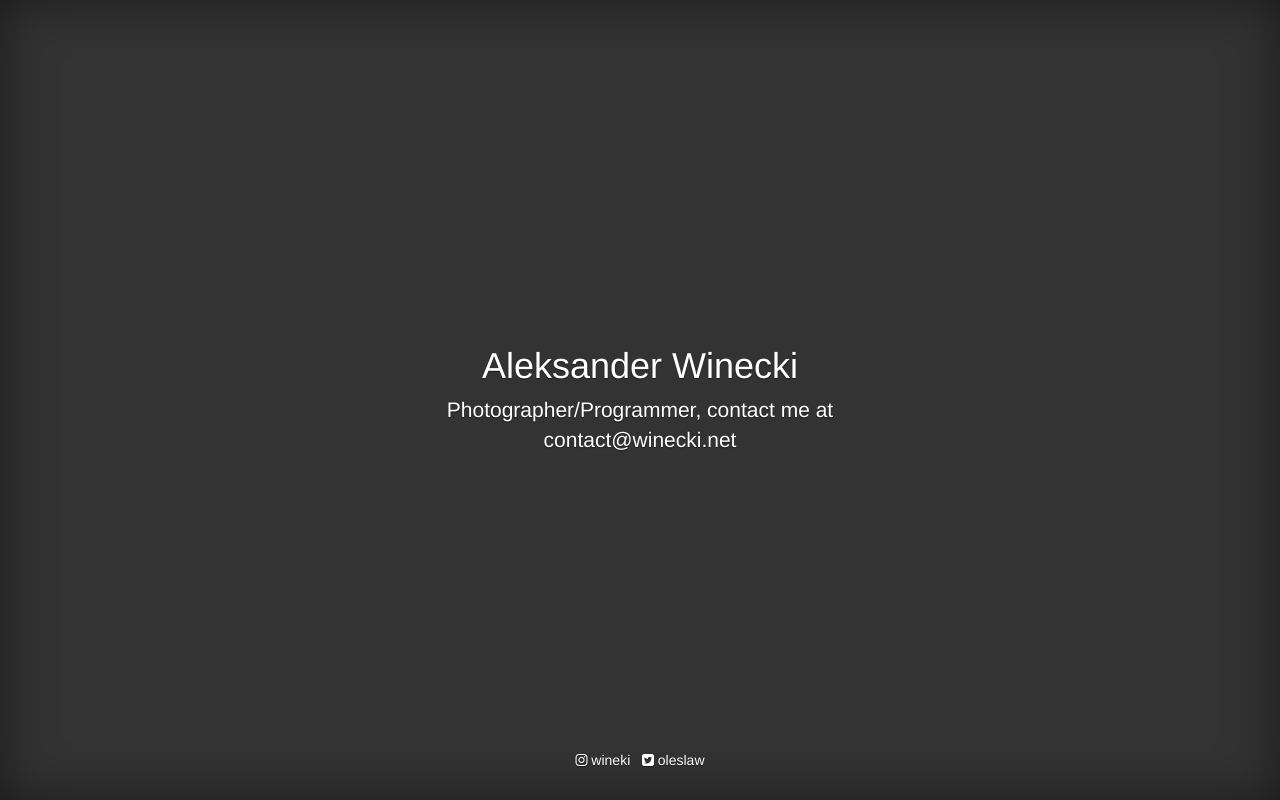
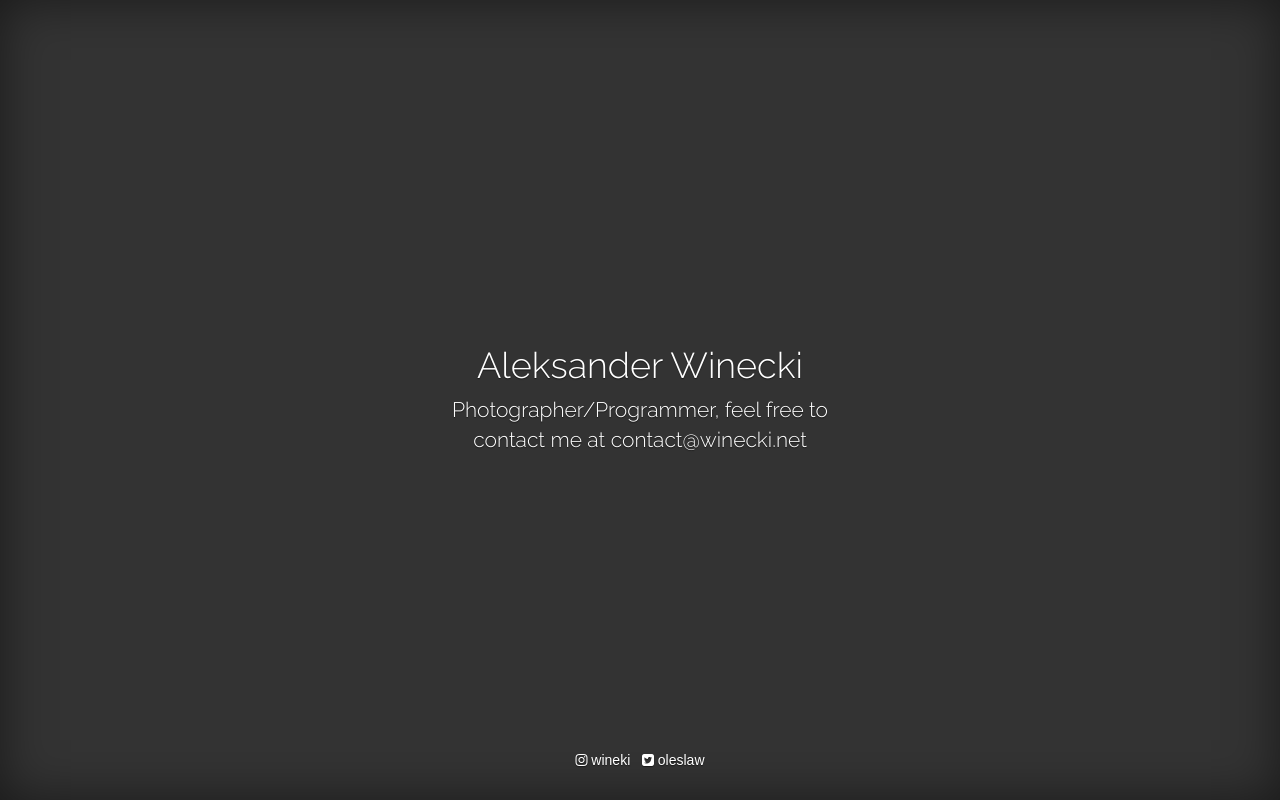
Before and after one commit to oleslaw/oleslaw.github.io, a plain HTML site: page index.html in a window 1280 px wide. Drawn offline with nearby package versions, Linux system fonts and the light colour scheme.

Commit message:
Updated fonts, removed unused links

```diff
--- a/css/cover.css
+++ b/css/cover.css
@@ -1,6 +1,8 @@
 /*
  * Globals
  */
+
+@import 'https://fonts.googleapis.com/css?family=Raleway:300';
 
 /* Links */
 a,
@@ -28,6 +30,7 @@ html,
 body {
   height: 100%;
   background-color: #333;
+  font-family: 'Raleway', sans-serif;
 }
 body {
   color: #fff;
@@ -122,6 +125,7 @@ body {
 
 .mastfoot {
   color: rgba(255,255,255,.5);
+  font-family: sans-serif;
 }
 
 
--- a/index.html
+++ b/index.html
@@ -13,7 +13,7 @@
 
     <!-- Bootstrap core CSS -->
     <link href="css/bootstrap.min.css" rel="stylesheet">
-	<link rel="stylesheet" href="css/font-awesome.min.css">
+    <link rel="stylesheet" href="css/font-awesome.min.css">
 
     <!-- Custom styles for this template -->
     <link href="css/cover.css" rel="stylesheet">
@@ -35,12 +35,12 @@
 
           <div class="inner cover">
             <h1 class="cover-heading">Aleksander Winecki</h1>
-			<p class="lead">Photographer/Programmer, contact me at <a href="mailto:&#x63;&#x6F;&#x6E;&#x74;&#x61;&#x63;&#x74;&#x40;&#x77;&#x69;&#x6E;&#x65;&#x63;&#x6B;&#x69;&#x2E;&#x6E;&#x65;&#x74;">&#x63;&#x6F;&#x6E;&#x74;&#x61;&#x63;&#x74;&#x40;&#x77;&#x69;&#x6E;&#x65;&#x63;&#x6B;&#x69;&#x2E;&#x6E;&#x65;&#x74;</a></p>
+            <p class="lead">Photographer/Programmer, feel free to contact me at <a href="mailto:&#x63;&#x6F;&#x6E;&#x74;&#x61;&#x63;&#x74;&#x40;&#x77;&#x69;&#x6E;&#x65;&#x63;&#x6B;&#x69;&#x2E;&#x6E;&#x65;&#x74;">&#x63;&#x6F;&#x6E;&#x74;&#x61;&#x63;&#x74;&#x40;&#x77;&#x69;&#x6E;&#x65;&#x63;&#x6B;&#x69;&#x2E;&#x6E;&#x65;&#x74;</a></p>
           </div>
 
           <div class="mastfoot">
             <div class="inner">
-				<p><a href="https://www.instagram.com/wineki/"><i class="fa fa-instagram" aria-hidden="true"></i>&nbsp;wineki</a>&nbsp;&nbsp;&nbsp;<a href="https://twitter.com/oleslaw"><i class="fa fa-twitter-square" aria-hidden="true"></i>&nbsp;oleslaw</a></p>
+                <p><a href="https://www.instagram.com/wineki/"><i class="fa fa-instagram" aria-hidden="true"></i>&nbsp;wineki</a>&nbsp;&nbsp;&nbsp;<a href="https://twitter.com/oleslaw"><i class="fa fa-twitter-square" aria-hidden="true"></i>&nbsp;oleslaw</a></p>
             </div>
           </div>
 
@@ -50,13 +50,21 @@
 
     </div>
 
+    <script>
+      (function(i,s,o,g,r,a,m){i['GoogleAnalyticsObject']=r;i[r]=i[r]||function(){
+      (i[r].q=i[r].q||[]).push(arguments)},i[r].l=1*new Date();a=s.createElement(o),
+      m=s.getElementsByTagName(o)[0];a.async=1;a.src=g;m.parentNode.insertBefore(a,m)
+      })(window,document,'script','https://www.google-analytics.com/analytics.js','ga');
+
+      ga('create', 'UA-51101659-1', 'auto');
+      ga('send', 'pageview');
+
+    </script>
     <!-- Bootstrap core JavaScript
     ================================================== -->
     <!-- Placed at the end of the document so the pages load faster -->
-    <script src="https://ajax.googleapis.com/ajax/libs/jquery/1.11.3/jquery.min.js"></script>
-    <script>window.jQuery || document.write('<script src="js/vendor/jquery.min.js"><\/script>')</script>
-    <script src="js/bootstrap.min.js"></script>
-    <!-- IE10 viewport hack for Surface/desktop Windows 8 bug -->
-    <script src="js/ie10-viewport-bug-workaround.js"></script>
+    <!-- <script src="https://ajax.googleapis.com/ajax/libs/jquery/1.11.3/jquery.min.js"></script> -->
+    <!-- <script>window.jQuery || document.write('<script src="js/vendor/jquery.min.js"><\/script>')</script> -->
+    <!-- <script src="js/bootstrap.min.js"></script> -->
   </body>
 </html>
```
